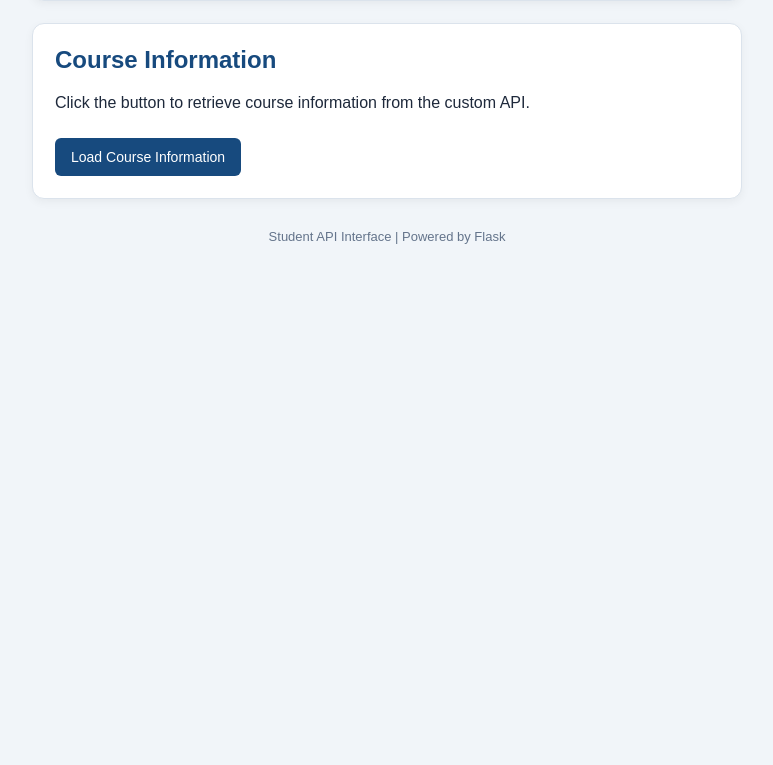
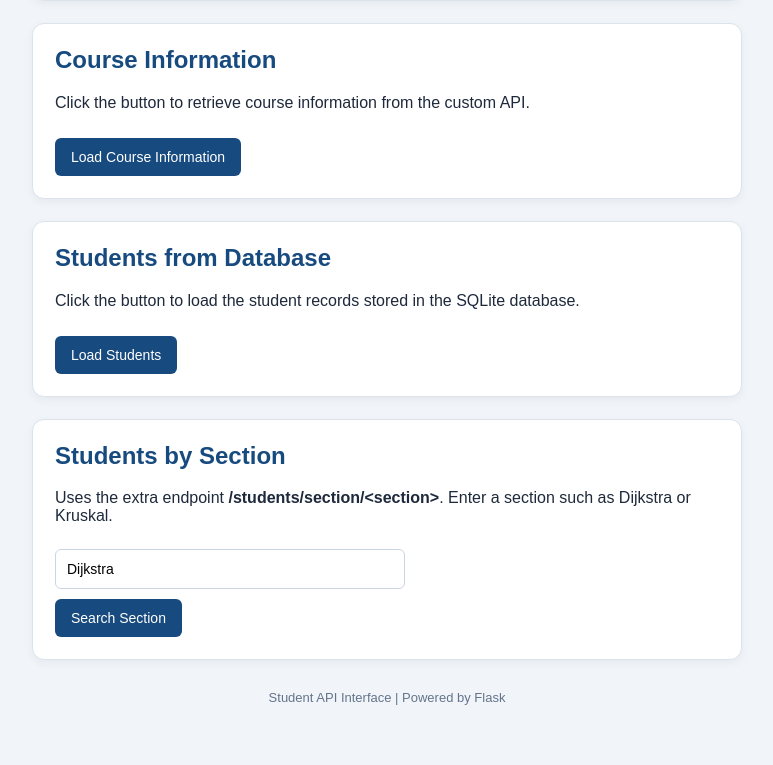
Before and after one commit to paclibarrochelleann-spec/RochelleAnnPaclibar, a Flask app: page / in a window 1280 px wide. Shown: the part 609-1374 px from the top of the page, without its empty margins (253-1026 px from the left). Before the commit the page ends 853 px from the top, so only its background shows below. Run offline with Flask 3, Linux system fonts and the light colour scheme.

Commit message:
Integrate SQLite database with Flask API

```diff
--- a/app.py
+++ b/app.py
@@ -1,6 +1,14 @@
+import sqlite3
 from flask import Flask, jsonify, request, render_template
 
 app = Flask(__name__)
+
+
+# Laboratory Activity 7: connect to the SQLite database made by init_db.py
+def get_db_connection():
+    conn = sqlite3.connect('students.db')
+    conn.row_factory = sqlite3.Row
+    return conn
 
 
 @app.route('/')
@@ -38,5 +46,42 @@ def get_course():
     })
 
 
+# Laboratory Activity 7: all students from the database
+@app.route('/students')
+def get_students():
+    conn = get_db_connection()
+    students = conn.execute('SELECT * FROM students').fetchall()
+    conn.close()
+
+    return jsonify([dict(student) for student in students])
+
+
+# Laboratory Activity 7: one student by database ID
+@app.route('/students/<int:id>')
+def get_student_by_id(id):
+    conn = get_db_connection()
+    student = conn.execute(
+        'SELECT * FROM students WHERE id = ?', (id,)
+    ).fetchone()
+    conn.close()
+
+    if student is None:
+        return jsonify({"error": "Student not found"}), 404
+
+    return jsonify(dict(student))
+
+
+# Laboratory Activity 7 additional task: students in one section (read from the database)
+@app.route('/students/section/<section>')
+def get_students_by_section(section):
+    conn = get_db_connection()
+    students = conn.execute(
+        'SELECT * FROM students WHERE LOWER(section) = LOWER(?)', (section,)
+    ).fetchall()
+    conn.close()
+
+    return jsonify([dict(student) for student in students])
+
+
 if __name__ == '__main__':
     app.run(debug=True)
--- a/templates/index.html
+++ b/templates/index.html
@@ -87,6 +87,19 @@
             line-height: 1.5;
         }
 
+        .student {
+            margin: 10px 0;
+            padding: 12px 14px;
+            background-color: white;
+            border: 1px solid #dbe3ec;
+            border-left: 4px solid #174a7e;
+            border-radius: 7px;
+        }
+
+        .student p {
+            margin: 4px 0;
+        }
+
         footer {
             text-align: center;
             color: #64748b;
@@ -143,6 +156,40 @@
         </button>
 
         <div id="courseResult" class="result" aria-live="polite"></div>
+    </section>
+
+    <!-- Students from the SQLite database (Laboratory Activity 7) -->
+    <section class="card">
+        <h2>Students from Database</h2>
+        <p>Click the button to load the student records stored in the SQLite database.</p>
+
+        <button onclick="loadStudents()">
+            Load Students
+        </button>
+
+        <div id="studentList" class="result" aria-live="polite"></div>
+    </section>
+
+    <!-- Additional database endpoint (Laboratory Activity 7) -->
+    <section class="card">
+        <h2>Students by Section</h2>
+        <p>
+            Uses the extra endpoint <b>/students/section/&lt;section&gt;</b>.
+            Enter a section such as Dijkstra or Kruskal.
+        </p>
+
+        <input
+            type="text"
+            id="sectionInput"
+            value="Dijkstra"
+            placeholder="Enter a section"
+        >
+
+        <br>
+
+        <button onclick="loadSection()">Search Section</button>
+
+        <div id="sectionList" class="result" aria-live="polite"></div>
     </section>
 
     <footer>
@@ -228,6 +275,84 @@
                         'Unable to retrieve course information.';
                 });
         }
+
+        // Student text is shown as plain text, never run as HTML.
+        function esc(value) {
+            return String(value)
+                .replace(/&/g, '&amp;')
+                .replace(/</g, '&lt;')
+                .replace(/>/g, '&gt;');
+        }
+
+        // Show a list of students inside a box.
+        function showStudents(box, data, emptyText) {
+            if (data.length === 0) {
+                box.textContent = emptyText;
+                return;
+            }
+
+            let output = '';
+
+            data.forEach(student => {
+                output +=
+                    '<div class="student">' +
+                    '<p><b>' + esc(student.student_id) + '</b> - ' +
+                    esc(student.name) + '</p>' +
+                    '<p>' + esc(student.program) +
+                    ' | Year ' + esc(student.year) +
+                    ' | Section ' + esc(student.section) + '</p>' +
+                    '</div>';
+            });
+
+            box.innerHTML = output;
+        }
+
+        // Students from Database (Laboratory Activity 7)
+        function loadStudents() {
+            const box = document.getElementById('studentList');
+            box.textContent = 'Loading students...';
+
+            fetch('/students')
+                .then(response => {
+                    if (!response.ok) {
+                        throw new Error('Request failed');
+                    }
+                    return response.json();
+                })
+                .then(data => {
+                    showStudents(box, data, 'No student records found.');
+                })
+                .catch(error => {
+                    box.textContent = 'Unable to retrieve student records.';
+                });
+        }
+
+        // Additional database endpoint: students in one section
+        function loadSection() {
+            const section = document.getElementById('sectionInput').value.trim();
+            const box = document.getElementById('sectionList');
+
+            if (!section) {
+                box.textContent = 'Please enter a section.';
+                return;
+            }
+
+            box.textContent = 'Loading students...';
+
+            fetch('/students/section/' + encodeURIComponent(section))
+                .then(response => {
+                    if (!response.ok) {
+                        throw new Error('Request failed');
+                    }
+                    return response.json();
+                })
+                .then(data => {
+                    showStudents(box, data, 'No students found in section ' + section + '.');
+                })
+                .catch(error => {
+                    box.textContent = 'Unable to retrieve student records.';
+                });
+        }
     </script>
 
 </body>
```
Also changed, not shown: init_db.py (added, +41 -0 lines), students.db (added).
